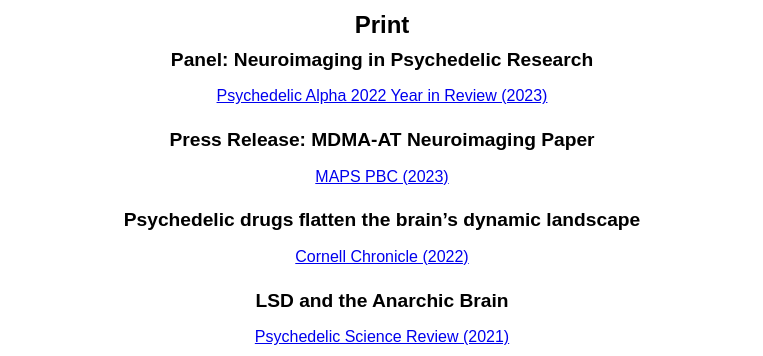
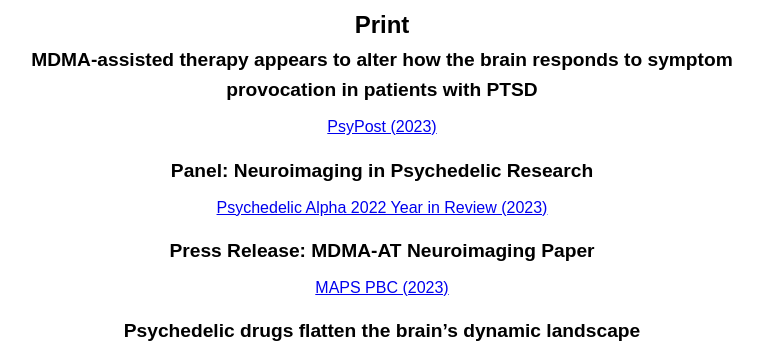
Before and after one commit to singlesp/singlesp.github.io, a plain HTML site: page media.html in a window 1280 px wide. Shown: the part 436-792 px from the top of the page, without its empty margins (258-1021 px from the left). Drawn offline with Linux system fonts and the light colour scheme.

Commit message:
psypost article

```diff
--- a/media.html
+++ b/media.html
@@ -39,6 +39,10 @@
             <section class="media-articles">
                 <h2>Print</h2>
                 <article>
+		<article>
+                    <h3>MDMA-assisted therapy appears to alter how the brain responds to symptom provocation in patients with PTSD</h3>
+                    <p><a href="https://www.psypost.org/2023/04/mdma-assisted-therapy-appears-to-alter-how-the-brain-responds-to-symptom-provocation-in-patients-with-ptsd-77298" target="_blank">PsyPost (2023)</a></p>
+                </article>
                     <h3>Panel: Neuroimaging in Psychedelic Research</h3>
                     <p><a href="https://psychedelicalpha.com/news/panel-neuroimaging-in-psychedelic-research" target="_blank">Psychedelic Alpha 2022 Year in Review (2023)</a></p>
                 </article>
```
